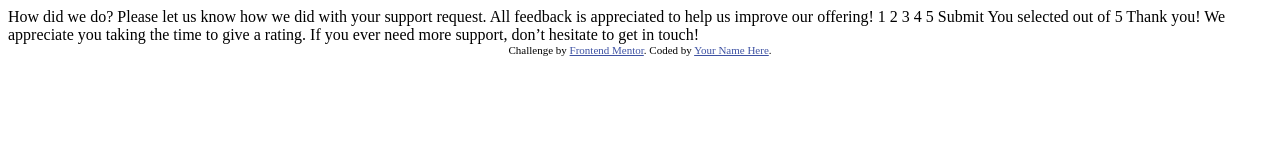
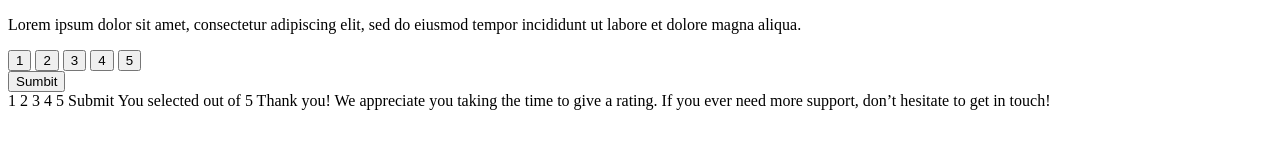
Before and after one commit to waliegal/Rating-System, a plain HTML site: page index.html in a window 1280 px wide. Drawn offline with Linux system fonts and the light colour scheme.

Commit message:
adding new files

```diff
--- a/index.html
+++ b/index.html
@@ -9,20 +9,36 @@
   <title>Frontend Mentor | Interactive rating component</title>
 
   <!-- Feel free to remove these styles or customise in your own stylesheet 👍 -->
-  <style>
-    .attribution { font-size: 11px; text-align: center; }
-    .attribution a { color: hsl(228, 45%, 44%); }
-  </style>
+
 </head>
 <body>
 
   <!-- Rating state start -->
 
-  How did we do?
+<div class="card">
+  <div class="star">
 
-  Please let us know how we did with your support request. All feedback is appreciated
-  to help us improve our offering!
+  </div>
+  <div class="title">
 
+  </div>
+  <div class="text">
+    <p>Lorem ipsum dolor sit amet, consectetur adipiscing elit, sed do eiusmod tempor incididunt ut
+      labore et dolore magna aliqua.</p>
+  </div>
+  <div class="rating">
+    <button class="one">1</button>
+    <button class="two">2</button>
+    <button class="three">3</button>
+    <button class="four">4</button>
+    <button class="five">5</button>
+  </div>
+  <div class="sumbit">
+    <button>
+      Sumbit
+    </button>
+  </div>
+</div>
   1 2 3 4 5
 
   Submit
@@ -41,9 +57,5 @@
   <!-- Thank you state end -->
 
 
-  <div class="attribution">
-    Challenge by <a href="https://www.frontendmentor.io?ref=challenge" target="_blank">Frontend Mentor</a>.
-    Coded by <a href="#">Your Name Here</a>.
-  </div>
 </body>
 </html>
--- a/style.css
+++ b/style.css
@@ -0,0 +1,3 @@
+body {
+    box-sizing: border-box;
+}
```
